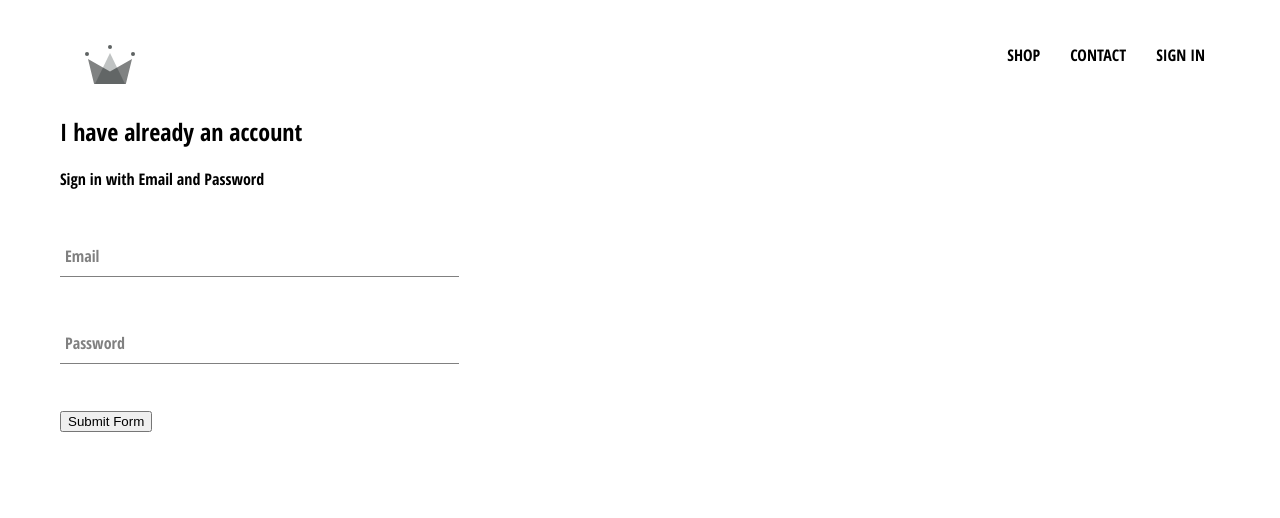
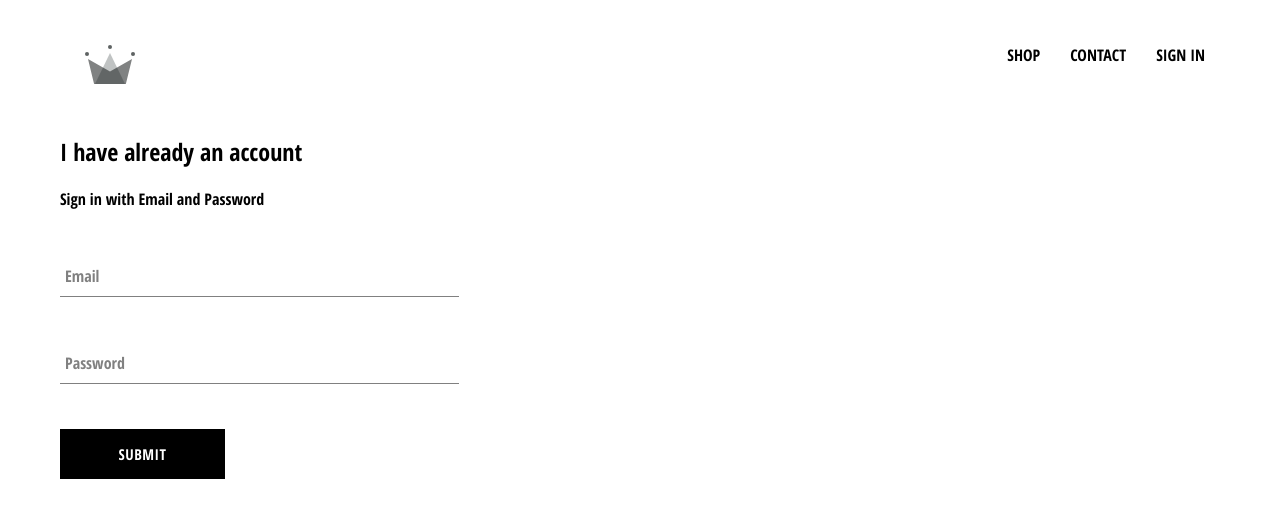
Before and after one commit to JunaidSikander/crwn-clothing, a React (Create React App) app: page /signin in a window 1280 px wide. Shown: the top 518 px of the page. Built offline with nearby package versions, Linux system fonts and the light colour scheme.

Commit message:
[ADD] Custom Button

```diff
--- /dev/null
+++ b/src/components/custom-button/custom-button.component.jsx
@@ -0,0 +1,10 @@
+import React from "react";
+import  './custom-button.styles.scss';
+
+const CustomButton = ({children, ...otherProps}) =>(
+      <button className='custom-button' {...otherProps}>
+          {children}
+      </button>
+);
+
+export default CustomButton;
--- /dev/null
+++ b/src/components/custom-button/custom-button.styles.scss
@@ -0,0 +1,22 @@
+.custom-button {
+  min-width: 165px;
+  width: auto;
+  height: 50px;
+  letter-spacing: 0.5px;
+  line-height: 50px;
+  padding: 0 35px 0 35px;
+  font-size: 15px;
+  background-color: black;
+  color: white;
+  text-transform: uppercase;
+  font-family: 'Open Sans Condensed';
+  font-weight: bolder;
+  border: none;
+  cursor: pointer;
+
+  &:hover {
+    background-color: white;
+    color: black;
+    border: 1px solid black;
+  }
+}
--- a/src/components/sign-in/sign-in.component.jsx
+++ b/src/components/sign-in/sign-in.component.jsx
@@ -1,6 +1,7 @@
 import React, {Component} from "react";
 import FormInput from '../form-input/form-input.component'
 import './sign-in.styles.scss';
+import CustomButton from "../custom-button/custom-button.component";
 
 class SignIn extends Component{
     constructor(props){
@@ -47,7 +48,7 @@
                         onChange={this.handleChange}
                         required
                     />
-                    <input name='submit' type='submit' value='Submit Form' />
+                    <CustomButton type='submit'> Submit</CustomButton>
                 </form>
             </div>
         );
--- a/src/components/sign-in/sign-in.styles.scss
+++ b/src/components/sign-in/sign-in.styles.scss
@@ -1,3 +1,9 @@
-.sign-in{
+.sign-in {
   width: 30vw;
+  display: flex;
+  flex-direction: column;
 }
+
+.title{
+  marigin: 10px 0px;
+}
```
